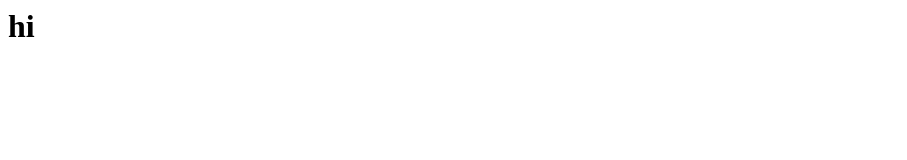
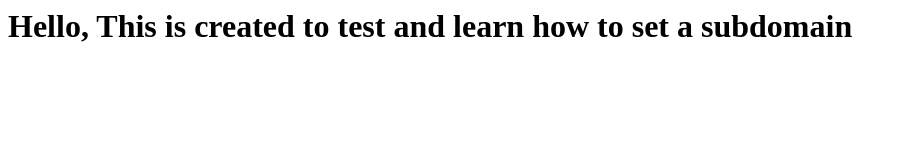
Before and after one commit to Samkit-shah/mysubdomain, a plain HTML site: page index.html in a window 1280 px wide. Shown: the whole page, without its empty margins (0-907 px from the left). Drawn offline with Linux system fonts and the light colour scheme.

Commit message:
Update index.html

```diff
--- a/index.html
+++ b/index.html
@@ -1 +1 @@
-<h1>hi</h1>
+<h1>Hello, This is created to test and learn how to set a subdomain </h1>
```
